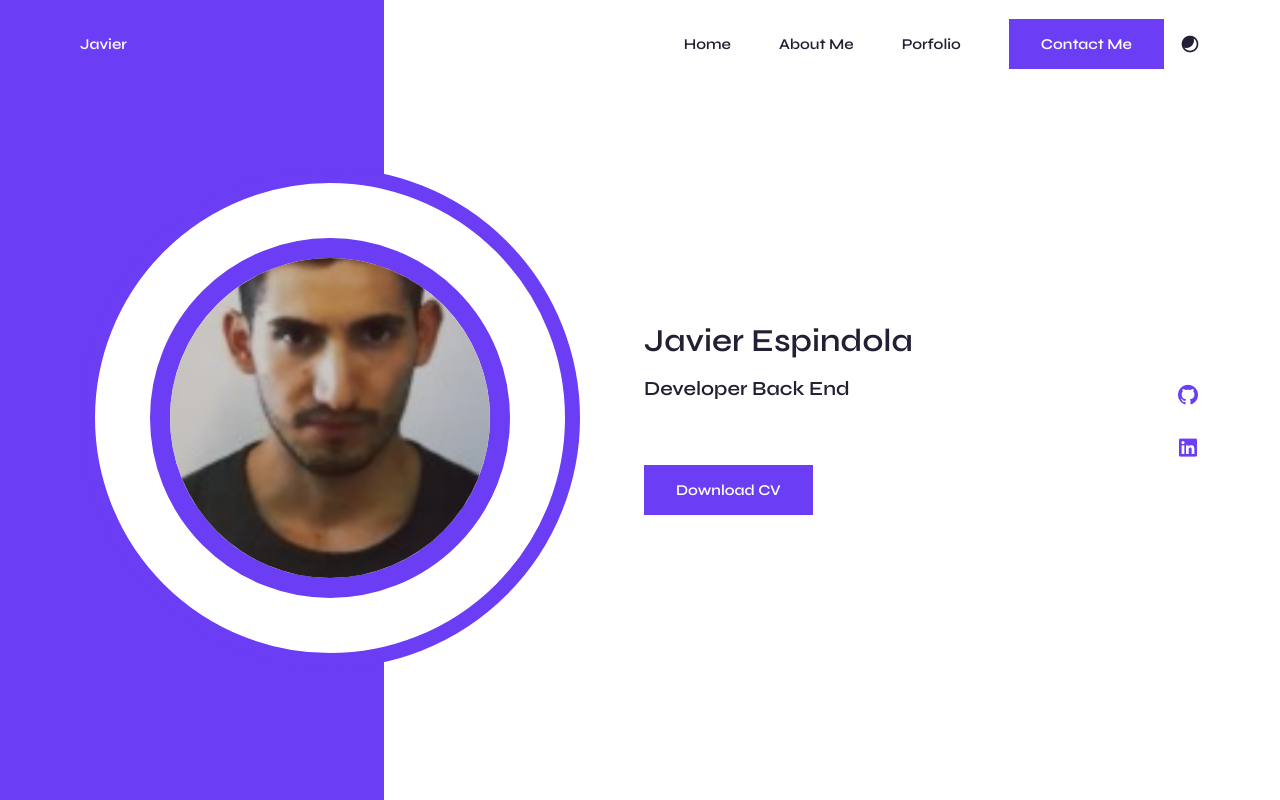
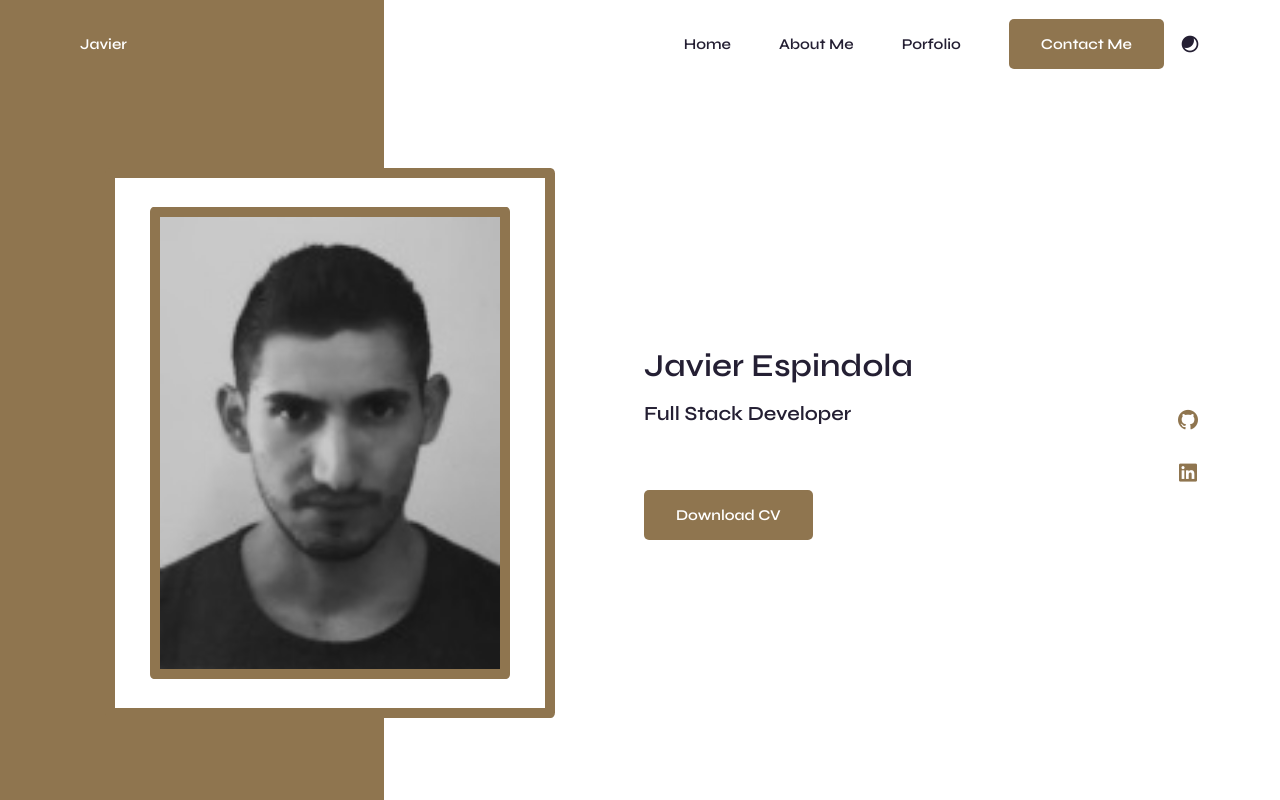
Before and after one commit to Micolash89/porfolio-personal, a plain HTML site: page index.html in a window 1280 px wide. Shown: the top 800 px of the page. Drawn offline with nearby package versions, Linux system fonts and the light colour scheme.

Commit message:
se modifico colores e imagen de perfil, modificacion punto de no retorno

```diff
--- a/css/estilos.css
+++ b/css/estilos.css
@@ -100,11 +100,13 @@ body.dark-theme {
 }
 
 .dark-theme::-webkit-scrollbar-thumb {
-  background-color: hsl(var(--hue), 16%, 25%);
+  /* background-color: hsl(var(--hue), 16%, 25%); */
+  background-color: #554d41;
 }
 
 .dark-theme::-webkit-scrollbar-thumb:hover {
-  background-color: hsl(var(--hue), 16%, 35%);
+  /* background-color: hsl(var(--hue), 16%, 35%); */
+  background-color: #cca56b;
 }
 
 /*=============== REUSABLE CSS CLASSES ===============*/
@@ -130,10 +132,10 @@ body.dark-theme {
 
 .perfil {
   width: 250px;
-  height: 250px;
+  height: 280px;
   background-color: var(--body-color);
-  border: 8px solid var(--first-color);
-  border-radius: 50%;
+  border: 10px solid var(--first-color) !important;
+  border-radius: 1%;
   display: grid;
   place-items: center;
   transition: background-color 0.4s;
@@ -141,9 +143,9 @@ body.dark-theme {
 
 .perfil__content {
   width: 180px;
-  height: 180px;
-  border: 10px solid var(--first-color);
-  border-radius: 50%;
+  height: max-content !important;
+  border: 10px solid var(--first-color) !important;
+  border-radius: 1%;
   overflow: hidden;
   display: flex;
   justify-content: center;
@@ -155,8 +157,13 @@ body.dark-theme {
   );
 }
 
+.perfil__content--about {
+  align-self: flex-start;
+}
+
 .perfil__img {
   width: 100% !important;
+  filter: grayscale(1);
 }
 
 .main {
@@ -287,11 +294,13 @@ body.dark-theme {
   font-weight: var(--font-semi-bold);
   padding: 1rem 2rem;
   transition: background-color 0.4s, box-shadow 0.4s;
+  border-radius: 5px;
 }
 
 .button:hover {
   background-color: var(--first-color-alt);
-  box-shadow: 0 8px 24px hsla(var(--hue), 90%, 30%, 0.3);
+  /* box-shadow: 0 8px 24px hsla(var(--hue), 90%, 30%, 0.3); */
+  box-shadow: 0 8px 24px hsla(32, 36%, 43%, 0.3);
 }
 /*=============== HOME ===============*/
 
@@ -533,7 +542,7 @@ body.dark-theme {
   position: absolute;
   top: 1.25rem;
   right: 1.25rem;
-  font-size: 2rem;
+  font-size: 2.5rem;
   color: var(--first-color);
   transition: transform 0.4s;
 }
@@ -651,6 +660,12 @@ body.dark-theme {
   transition: border-color 0.4s, background-color 0.4s;
 }
 
+.contact__button--index {
+  display: flex !important;
+  flex-direction: column;
+  align-items: center;
+}
+
 .contact__input:focus {
   border-color: var(--title-color);
 }
@@ -760,15 +775,17 @@ body.dark-theme {
 
 ::-webkit-scrollbar {
   width: 0.6rem;
-  background-color: hsl(var(--hue), 20%, 85%);
+  /* background-color: hsl(var(--hue), 20%, 85%); */
+  background-color: #ddd6cb;
 }
 
 ::-webkit-scrollbar-thumb {
-  background-color: hsl(var(--hue), 20%, 65%);
+  /* background-color: hsl(var(--hue), 20%, 65%); */
+  background-color: #775e38;
 }
 
 ::-webkit-scrollbar-thumb:hover {
-  background-color: hsl(var(--hue), 20%, 55%);
+  background-color: #ad8e5e;
 }
 
 /*=============== SCROLL UP ===============*/
@@ -812,6 +829,10 @@ body.dark-theme {
   /* .about__skills-content {
     grid-template-columns: repeat(7, max-content);
   } */
+
+  .perfil__content--about {
+    align-self: center;
+  }
 
   .grid {
     display: flex !important;
@@ -942,8 +963,8 @@ body.dark-theme {
   }
 
   .perfil {
-    width: 500px;
-    height: 500px;
+    width: 450px;
+    height: 550px;
     border-width: 15px;
   }
 
--- a/css/variables.css
+++ b/css/variables.css
@@ -3,9 +3,12 @@
 
   /*========== Colors ==========*/
   --hue: 255;
-  --first-color: hsl(var(--hue), 90%, 60%);
-  --first-color-alt: hsl(var(--hue), 82%, 56%);
+  /* --first-color: hsl(var(--hue), 90%, 60%); */
+  --first-color: #8f754f;
+  /* --first-color-alt: hsl(var(--hue), 82%, 56%); */
+  --first-color-alt: #776242;
   --first-color-light: hsl(var(--hue), 40%, 80%);
+  --first-color-light: #b69462;
   --title-color: hsl(var(--hue), 24%, 16%);
   --title-color2: black;
   --text-color: hsl(var(--hue), 8%, 45%);
--- a/index.html
+++ b/index.html
@@ -52,7 +52,7 @@
                         </h1>
 
                         <h2 class="home__profession">
-                            Developer Back End
+                            Full Stack Developer
                         </h2>
                         <div class="home__social">
                             <a href="https://github.com/Micolash89" target="_blank" class="home__social-link">
@@ -286,7 +286,7 @@
 
         <!--==================== CONTACT ====================-->
         <section class="contact section">
-            <div class="contact__container container grid">
+            <div class="contact__container container grid contact__button--index">
                 <h2 class="section__title">
                     let's Talk <br>
                     About You Project
```
Also changed, not shown: about.html (+3 -3 lines).
